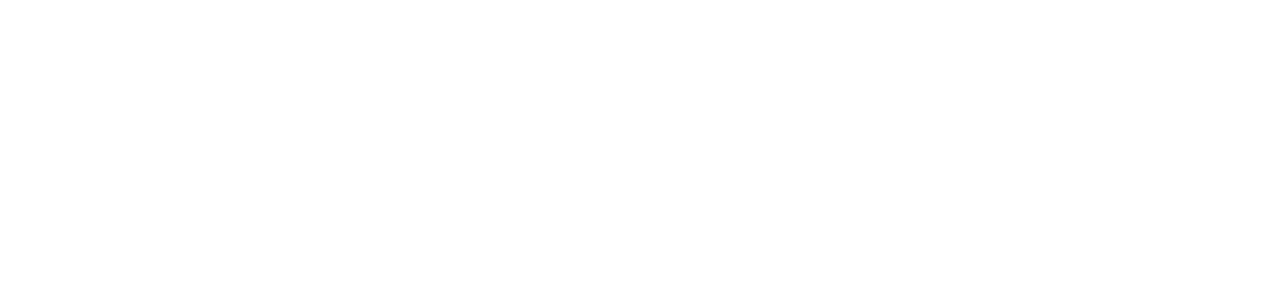
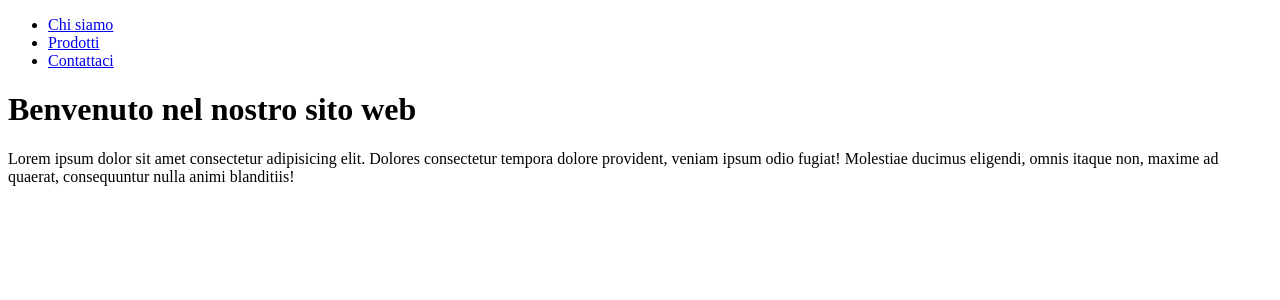
Before and after one commit to alessandrotiberia/react-router, a React (Vite) app: page / in a window 1280 px wide. Shown: the top 300 px of the page. Built offline with nearby package versions, Linux system fonts and the light colour scheme.

Commit message:
creato components homepage

```diff
--- a/src/App.jsx
+++ b/src/App.jsx
@@ -2,12 +2,15 @@
 import reactLogo from './assets/react.svg'
 import viteLogo from './assets/vite.svg'
 import heroImg from './assets/hero.png'
+import Navbar from './components/Navbar'
+import Home from './components/Home'
 import './App.css'
 
 function App() {
 
   return <>
-
+      <Navbar />
+      <Home />
     </>
 
 }
--- /dev/null
+++ b/src/components/Home.jsx
@@ -0,0 +1,10 @@
+function Home() {
+
+    return <>
+        <div>
+            <h1>Benvenuto nel nostro sito web</h1>
+            <p>Lorem ipsum dolor sit amet consectetur adipisicing elit. Dolores consectetur tempora dolore provident, veniam ipsum odio fugiat! Molestiae ducimus eligendi, omnis itaque non, maxime ad quaerat, consequuntur nulla animi blanditiis!</p>
+        </div>
+    </>
+}
+export default Home;
```
